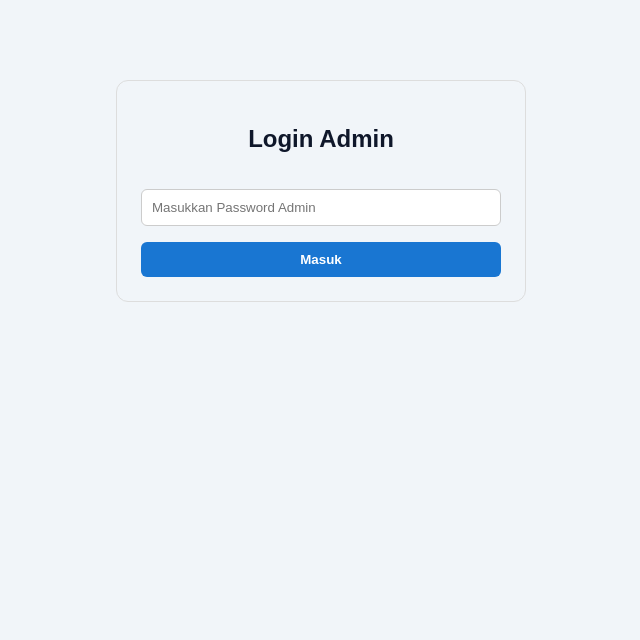
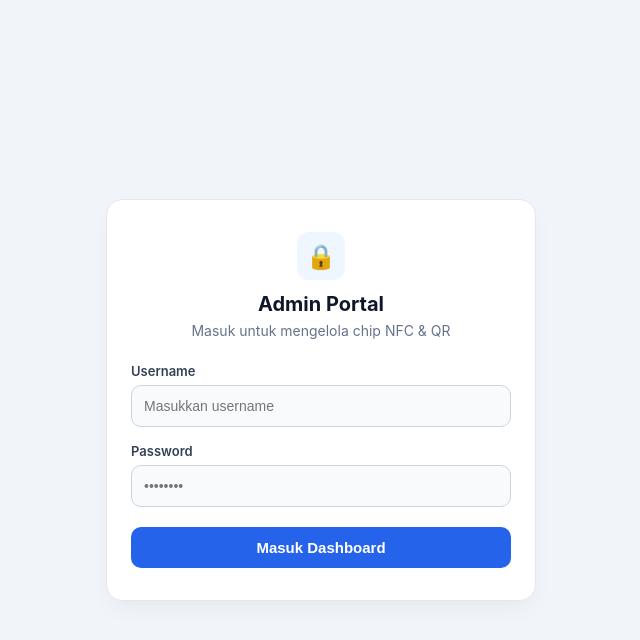
Before and after one commit to shndf1re/nfc-review-shndf1re, a Next.js app: page /admin in a window 1280 px wide. Shown: the top 640 px of the page, without its empty margins (319-959 px from the left). Built offline with nearby package versions, Linux system fonts and the light colour scheme; no server answers.

Commit message:
Update page.js

```diff
--- a/app/admin/page.js
+++ b/app/admin/page.js
@@ -1,9 +1,7 @@
 'use client';
 
-import { useState } from 'react';
+import { useState, useEffect } from 'react';
 import { createClient } from '@supabase/supabase-js';
-
-const ADMIN_PASSWORD = 'passwordrahasia123';
 
 const supabase = createClient(
   process.env.NEXT_PUBLIC_SUPABASE_URL || '',
@@ -12,21 +10,53 @@ const supabase = createClient(
 
 export default function AdminPage() {
   const [isAuthenticated, setIsAuthenticated] = useState(false);
+  const [usernameInput, setUsernameInput] = useState('');
   const [passwordInput, setPasswordInput] = useState('');
-  const [passError, setPassError] = useState(false);
+  const [loginError, setLoginError] = useState('');
+  const [loginLoading, setLoginLoading] = useState(false);
 
   const [currentDevice, setCurrentDevice] = useState(null);
   const [status, setStatus] = useState('');
   const [loading, setLoading] = useState(false);
 
-  const handleLogin = (e) => {
+  // Cek apakah admin sudah pernah login sebelumnya (Auto Login)
+  useEffect(() => {
+    const savedSession = localStorage.getItem('nfc_admin_session');
+    if (savedSession === 'true') {
+      setIsAuthenticated(true);
+    }
+  }, []);
+
+  // Login dengan memeriksa ke Database Supabase
+  const handleLogin = async (e) => {
     e.preventDefault();
-    if (passwordInput === ADMIN_PASSWORD) {
+    setLoginLoading(true);
+    setLoginError('');
+
+    try {
+      const { data: user, error } = await supabase
+        .from('admin_users')
+        .select('*')
+        .eq('username', usernameInput)
+        .eq('password', passwordInput)
+        .single();
+
+      if (error || !user) {
+        setLoginError('Username atau Password salah!');
+      } else {
         setIsAuthenticated(true);
-      setPassError(false);
-    } else {
-      setPassError(true);
+        localStorage.setItem('nfc_admin_session', 'true');
       }
+    } catch (err) {
+      setLoginError('Terjadi kesalahan koneksi.');
+    } finally {
+      setLoginLoading(false);
+    }
+  };
+
+  const handleLogout = () => {
+    setIsAuthenticated(false);
+    localStorage.removeItem('nfc_admin_session');
   };
 
   const handleGenerateNew = async () => {
@@ -46,7 +76,7 @@ export default function AdminPage() {
       setStatus('❌ Gagal membuat ID baru: ' + error.message);
     } else {
       setCurrentDevice(data);
-      setStatus(`✅ Berhasil dibuat: ${data.id} | PIN: ${data.pin}`);
+      setStatus(`✅ Berhasil dibuat: ${data.id}`);
     }
     setLoading(false);
   };
@@ -59,9 +89,8 @@ export default function AdminPage() {
     }
 
     try {
-      setStatus('📱 Tempelkan chip NFC ke bagian belakang HP...');
+      setStatus('📱 Dekatkan chip NFC ke bagian belakang HP...');
       const ndef = new window.NDEFReader();
-
       const targetUrl = `${window.location.origin}/r/${currentDevice.id}`;
 
       await ndef.write({
@@ -69,83 +98,215 @@ export default function AdminPage() {
       });
 
       setStatus('🔒 Menulis sukses! Mengunci chip NFC secara permanen...');
-
       await ndef.makeReadOnly();
-
-      setStatus(`🎉 SUKSES KONTAN! ${currentDevice.id} selesai ditulis & TERKUNCI PERMANEN.`);
+      setStatus(`🎉 SUKSES! Perangkat ${currentDevice.id} selesai ditulis & TERKUNCI PERMANEN.`);
     } catch (error) {
       setStatus('❌ Gagal NFC: ' + error.message);
     }
   };
 
+  // LAYAR LOGIN ADMIN
   if (!isAuthenticated) {
     return (
-      <div style={{ maxWidth: '360px', margin: '80px auto', padding: '24px', fontFamily: 'sans-serif', border: '1px solid #ddd', borderRadius: '12px', textAlign: 'center' }}>
-        <h2>Login Admin</h2>
+      <div style={{
+        minHeight: '100vh',
+        display: 'flex',
+        alignItems: 'center',
+        justifyContent: 'center',
+        padding: '20px',
+        boxSizing: 'border-box'
+      }}>
+        <div style={{
+          width: '100%',
+          maxWidth: '380px',
+          backgroundColor: '#ffffff',
+          borderRadius: '16px',
+          padding: '32px 24px',
+          boxShadow: '0 10px 25px -5px rgba(0, 0, 0, 0.05), 0 8px 10px -6px rgba(0, 0, 0, 0.01)',
+          border: '1px solid #e2e8f0'
+        }}>
+          <div style={{ textAlign: 'center', marginBottom: '24px' }}>
+            <div style={{
+              width: '48px',
+              height: '48px',
+              backgroundColor: '#eff6ff',
+              color: '#2563eb',
+              borderRadius: '12px',
+              display: 'inline-flex',
+              alignItems: 'center',
+              justifyContent: 'center',
+              fontSize: '24px',
+              marginBottom: '12px'
+            }}>🔒</div>
+            <h2 style={{ margin: '0 0 6px 0', fontSize: '20px', fontWeight: '700', color: '#0f172a' }}>Admin Portal</h2>
+            <p style={{ margin: 0, fontSize: '14px', color: '#64748b' }}>Masuk untuk mengelola chip NFC & QR</p>
+          </div>
+
           <form onSubmit={handleLogin}>
+            <div style={{ marginBottom: '16px' }}>
+              <label style={{ display: 'block', fontSize: '13px', fontWeight: '600', color: '#334155', marginBottom: '6px' }}>Username</label>
+              <input
+                type="text"
+                required
+                placeholder="Masukkan username"
+                value={usernameInput}
+                onChange={(e) => setUsernameInput(e.target.value)}
+                style={{
+                  width: '100%',
+                  padding: '12px',
+                  borderRadius: '10px',
+                  border: '1px solid #cbd5e1',
+                  fontSize: '14px',
+                  boxSizing: 'border-box',
+                  outline: 'none',
+                  backgroundColor: '#f8fafc'
+                }}
+              />
+            </div>
+
+            <div style={{ marginBottom: '20px' }}>
+              <label style={{ display: 'block', fontSize: '13px', fontWeight: '600', color: '#334155', marginBottom: '6px' }}>Password</label>
               <input
                 type="password"
-            placeholder="Masukkan Password Admin"
+                required
+                placeholder="••••••••"
                 value={passwordInput}
                 onChange={(e) => setPasswordInput(e.target.value)}
-            style={{ width: '100%', padding: '10px', margin: '16px 0', borderRadius: '6px', border: '1px solid #ccc', boxSizing: 'border-box' }}
+                style={{
+                  width: '100%',
+                  padding: '12px',
+                  borderRadius: '10px',
+                  border: '1px solid #cbd5e1',
+                  fontSize: '14px',
+                  boxSizing: 'border-box',
+                  outline: 'none',
+                  backgroundColor: '#f8fafc'
+                }}
               />
+            </div>
+
             <button
               type="submit"
-            style={{ width: '100%', padding: '10px', backgroundColor: '#1976d2', color: '#fff', border: 'none', borderRadius: '6px', fontWeight: 'bold', cursor: 'pointer' }}
+              disabled={loginLoading}
+              style={{
+                width: '100%',
+                padding: '12px',
+                backgroundColor: loginLoading ? '#94a3b8' : '#2563eb',
+                color: '#ffffff',
+                border: 'none',
+                borderRadius: '10px',
+                fontWeight: '600',
+                fontSize: '15px',
+                cursor: loginLoading ? 'not-allowed' : 'pointer',
+                transition: 'all 0.2s'
+              }}
             >
-            Masuk
+              {loginLoading ? 'Memeriksa...' : 'Masuk Dashboard'}
             </button>
+
+            {loginError && (
+              <p style={{ marginTop: '16px', color: '#ef4444', textAlign: 'center', fontSize: '13px', fontWeight: '500' }}>
+                {loginError}
+              </p>
+            )}
           </form>
-        {passError && <p style={{ color: 'red', marginTop: '12px', fontSize: '14px' }}>Password Salah!</p>}
+        </div>
       </div>
     );
   }
 
+  // LAYAR DASHBOARD UTAMA
   return (
-    <div style={{ maxWidth: '500px', margin: '40px auto', padding: '20px', fontFamily: 'sans-serif' }}>
-      <div style={{ display: 'flex', justifyContent: 'space-between', alignItems: 'center' }}>
-        <h2>Dashboard Admin NFC</h2>
-        <button onClick={() => setIsAuthenticated(false)} style={{ padding: '6px 12px', background: '#ccc', border: 'none', borderRadius: '4px', cursor: 'pointer' }}>Logout</button>
+    <div style={{ maxWidth: '480px', margin: '0 auto', padding: '24px 16px', boxSizing: 'border-box' }}>
+      {/* Header */}
+      <div style={{
+        display: 'flex',
+        justify: 'space-between',
+        alignItems: 'center',
+        marginBottom: '24px',
+        backgroundColor: '#ffffff',
+        padding: '16px 20px',
+        borderRadius: '16px',
+        boxShadow: '0 1px 3px rgba(0,0,0,0.05)',
+        border: '1px solid #e2e8f0'
+      }}>
+        <div>
+          <h2 style={{ margin: 0, fontSize: '18px', fontWeight: '700' }}>Dashboard NFC</h2>
+          <p style={{ margin: 0, fontSize: '12px', color: '#64748b' }}>Sistem Manajemen Perangkat</p>
         </div>
-      <hr style={{ marginBottom: '20px' }} />
+        <button
+          onClick={handleLogout}
+          style={{
+            padding: '8px 14px',
+            backgroundColor: '#f1f5f9',
+            color: '#475569',
+            border: 'none',
+            borderRadius: '8px',
+            fontSize: '13px',
+            fontWeight: '600',
+            cursor: 'pointer'
+          }}
+        >
+          Logout
+        </button>
+      </div>
 
+      {/* Action Button */}
       <button
         onClick={handleGenerateNew}
         disabled={loading}
         style={{
           width: '100%',
-          padding: '12px',
-          backgroundColor: '#1976d2',
-          color: '#fff',
+          padding: '14px',
+          backgroundColor: loading ? '#94a3b8' : '#2563eb',
+          color: '#ffffff',
           border: 'none',
-          borderRadius: '6px',
-          fontWeight: 'bold',
-          fontSize: '16px',
-          cursor: 'pointer',
-          marginBottom: '16px'
+          borderRadius: '12px',
+          fontWeight: '600',
+          fontSize: '15px',
+          cursor: loading ? 'not-allowed' : 'pointer',
+          marginBottom: '20px',
+          boxShadow: '0 4px 12px rgba(37, 99, 235, 0.2)'
         }}
       >
-        + 1. Generate ID & PIN Baru
+        + Generate Kartu / QR Baru
       </button>
 
+      {/* Device Card Result */}
       {currentDevice && (
-        <div style={{ border: '1px solid #ccc', padding: '16px', borderRadius: '8px', backgroundColor: '#f9f9f9' }}>
-          <p style={{ margin: '4px 0' }}><strong>ID Device:</strong> {currentDevice.id}</p>
-          <p style={{ margin: '4px 0' }}><strong>PIN (Cetak di Kertas):</strong> <span style={{ color: '#d32f2f', fontWeight: 'bold' }}>{currentDevice.pin}</span></p>
-          <p style={{ margin: '4px 0', fontSize: '12px', wordBreak: 'break-all' }}>
-            <strong>URL NFC:</strong> {typeof window !== 'undefined' ? `${window.location.origin}/r/${currentDevice.id}` : ''}
-          </p>
+        <div style={{
+          backgroundColor: '#ffffff',
+          padding: '20px',
+          borderRadius: '16px',
+          boxShadow: '0 4px 6px -1px rgba(0,0,0,0.05)',
+          border: '1px solid #e2e8f0',
+          marginBottom: '20px'
+        }}>
+          <div style={{ display: 'flex', justifyContent: 'space-between', marginBottom: '12px', borderBottom: '1px solid #f1f5f9', pb: '10px' }}>
+            <span style={{ fontSize: '13px', color: '#64748b' }}>ID Device:</span>
+            <strong style={{ fontSize: '14px', color: '#0f172a' }}>{currentDevice.id}</strong>
+          </div>
 
-          <div style={{ textAlign: 'center', margin: '20px 0' }}>
-            <p style={{ fontSize: '12px', color: '#666' }}>Scan / Cetak QR Code Ini:</p>
+          <div style={{ display: 'flex', justifyContent: 'space-between', marginBottom: '16px' }}>
+            <span style={{ fontSize: '13px', color: '#64748b' }}>PIN Pembeli:</span>
+            <strong style={{ fontSize: '16px', color: '#dc2626', letterSpacing: '1px' }}>{currentDevice.pin}</strong>
+          </div>
+
+          <div style={{
+            textAlign: 'center',
+            padding: '16px',
+            backgroundColor: '#f8fafc',
+            borderRadius: '12px',
+            marginBottom: '16px'
+          }}>
             <img
-              src={`https://api.qrserver.com/v1/create-qr-code/?size=180x180&data=${encodeURIComponent(
+              src={`https://api.qrserver.com/v1/create-qr-code/?size=160x160&data=${encodeURIComponent(
                 typeof window !== 'undefined' ? `${window.location.origin}/r/${currentDevice.id}` : ''
               )}`}
               alt="QR Code"
-              style={{ borderRadius: '8px', border: '1px solid #ddd' }}
+              style={{ borderRadius: '8px', border: '1px solid #cbd5e1' }}
             />
+            <p style={{ margin: '8px 0 0 0', fontSize: '11px', color: '#64748b' }}>Cetak / Simpan QR Code Ini</p>
           </div>
 
           <button
@@ -153,21 +314,31 @@ export default function AdminPage() {
             style={{
               width: '100%',
               padding: '12px',
-              backgroundColor: '#2e7d32',
-              color: '#fff',
+              backgroundColor: '#16a34a',
+              color: '#ffffff',
               border: 'none',
-              borderRadius: '6px',
-              fontWeight: 'bold',
+              borderRadius: '10px',
+              fontWeight: '600',
+              fontSize: '14px',
               cursor: 'pointer'
             }}
           >
-            📲 2. Tempel, Tulis & Kunci NFC Ini
+            📲 Tulis & Kunci Chip NFC
           </button>
         </div>
       )}
 
+      {/* Status Log */}
       {status && (
-        <div style={{ marginTop: '20px', padding: '12px', backgroundColor: '#eee', borderRadius: '6px', fontSize: '14px' }}>
+        <div style={{
+          padding: '14px 16px',
+          backgroundColor: '#ffffff',
+          borderRadius: '12px',
+          borderLeft: '4px solid #2563eb',
+          fontSize: '13px',
+          color: '#334155',
+          boxShadow: '0 1px 3px rgba(0,0,0,0.05)'
+        }}>
           {status}
         </div>
       )}
```
Lines whose indentation alone changed are shown as unchanged.
